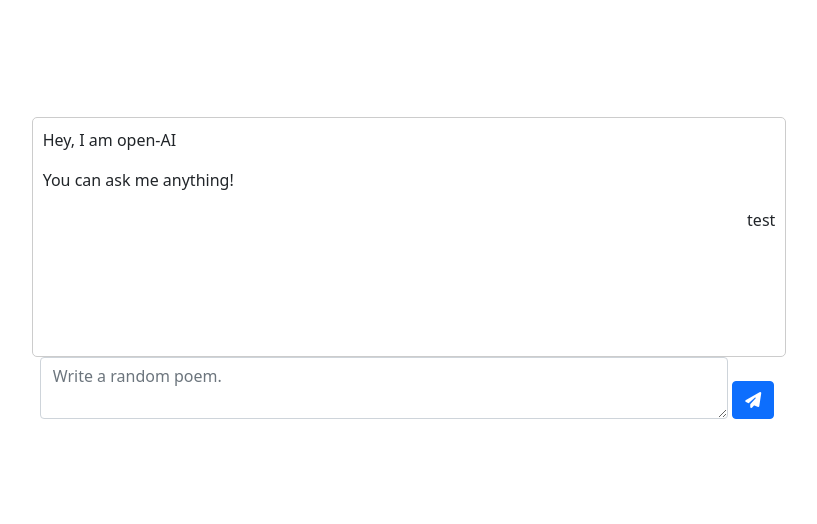
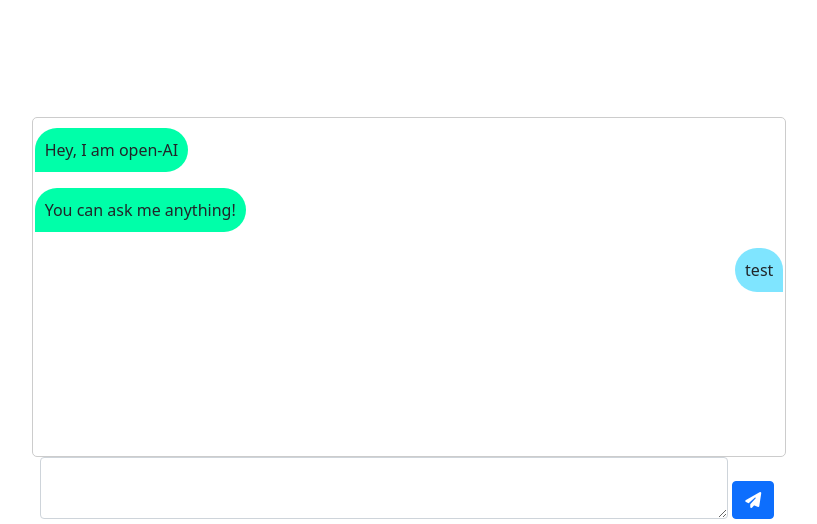
Before and after one commit to Mohmedvaid/open-ai, a website: page public/html/home.html in a window 1280 px wide. Shown: the part 276-800 px from the top of the page, without its empty margins (231-1048 px from the left). Drawn offline with nearby package versions, Linux system fonts and the light colour scheme; files that its build step writes are made by us from their sources; files whose address does not match are found by name.

Commit message:
added message styles and restructured html

```diff
--- a/public/css/home.css
+++ b/public/css/home.css
@@ -1,19 +1,33 @@
-#response{
-  height: 240px;
+#response {
+  height: 340px;
   overflow: auto;
   border: 1px solid #ccc;
   border-radius: 5px;
+  padding: 10px 2px;
+}
+
+.response-ai {
+  display: flex;
+  justify-content: flex-start;
+}
+
+.response-user {
+  display: flex;
+  justify-content: flex-end;
+}
+
+.response-user p {
+  background: #7fe5ff;
+    border-radius: 30px 30px 0px 30px;
+
+}
+
+.response-ai p {
+  background-color: #00ffa9;
+    border-radius: 30px 30px 30px 0px;
+
+}
+
+.response-ai p, .response-user p {
   padding: 10px;
 }
-.response-ai{
-text-align: left;
-}
-.response-user{
-  text-align: right;
-}
-.message{
-  width: 50%;
-}
-.message-bubble{
-
-}
--- a/public/html/home.html
+++ b/public/html/home.html
@@ -29,18 +29,23 @@
     <section class="container">
         <div class="row g-3 d-flex justify-content-center">
             <div class="col-lg-8" id="response">
-        <div class="message">
-          <p class="response-ai message-bubble">Hey, I am open-AI</p>
+                <div class="response-ai">
+                    <p>Hey, I am open-AI</p>
                 </div>
-        <p class="response-ai">You can ask me anything!</p>
-        <p class="response-user">test</p>
+                <div class="response-ai">
+                    <p>You can ask me anything!</p>
+                </div>
+                <div class="response-user">
+                    <p>test</p>
+                </div>
             </div>
         </div>
         <div class="row g-3 d-flex justify-content-center">
             <div class="col-lg-8">
                 <form id="formMain" class="d-flex">
-            <textarea name="userPrompt" form="formMain" id="promptBox" class="form-control" aria-label="With textarea"
-              placeholder="Write a random poem."></textarea>
+                    <textarea name="userPrompt" form="formMain" id="promptBox" class="form-control"
+                        aria-label="With textarea" placeholder="Write a random poem.">
+                    </textarea>
                     <div class="align-self-end mx-1">
                         <button class="btn btn-primary" type="submit">
                             <i class="fa-solid fa-paper-plane"></i>
--- a/public/js/openai.js
+++ b/public/js/openai.js
@@ -1,7 +1,10 @@
 const OpenAI = {
   renderChoices: function (data) {
     const responseDiv = $("#response");
-    const html = `<p class="response-ai">${data[0].text}</p>`;
+    console.log(data);
+    const html = `<div class="response-ai">
+                    ${data.map((choice) => `<p>${choice.text}</p>`).join("")}
+                </div>`;
     responseDiv.append(html);
     return;
   },
@@ -31,7 +34,7 @@
         method: "POST",
         headers: {
           "Content-Type": "application/json",
-          Authorization: `Bearer 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`,
+          Authorization: `Bearer api`,
         },
         body: JSON.stringify(data),
       }
--- a/public/js/user.js
+++ b/public/js/user.js
@@ -6,6 +6,8 @@
     $("#response").append(HTMLPrompt);
   },
   createPromptHTML: function (prompt) {
-    return `<p class="response-user">${prompt}</p>`;
+    return `<div class="response-user">
+                <p>${prompt}</p>
+            </div>`;
   },
 };
```
Lines whose indentation alone changed are shown as unchanged.
